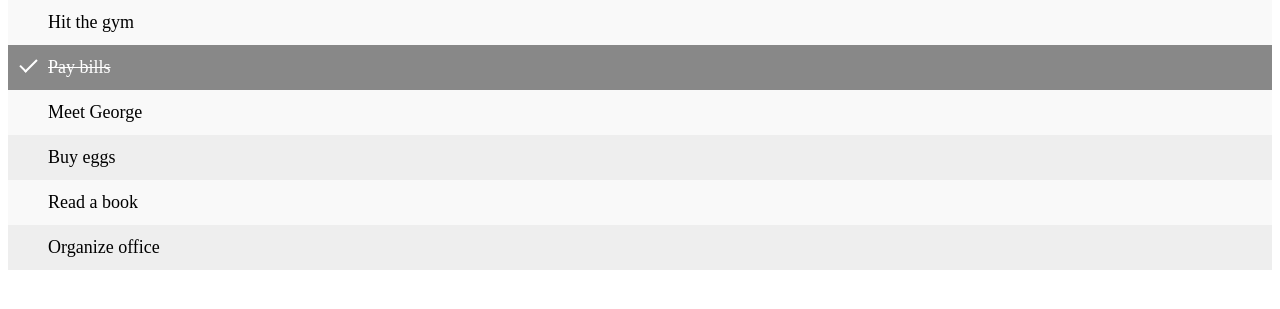
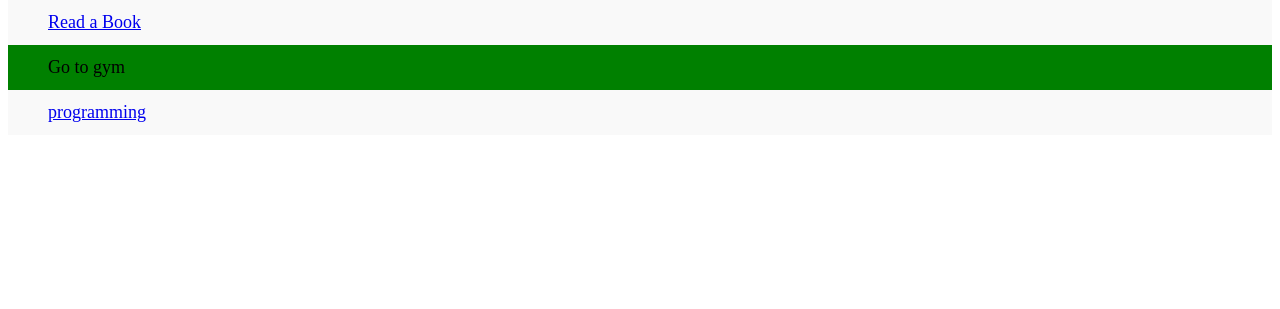
Before and after one commit to HYLLI/TodoList, a Django app: page / in a window 1280 px wide. Shown: the part 211-520 px from the top of the page. Run offline with Django 4.2, Linux system fonts and the light colour scheme; data comes from the database, SQL or seed files in the repository; both versions use the stored data as it was after the commit.

Commit message:
displaying database items

```diff
--- a/todolist/static/todolist/style.css
+++ b/todolist/static/todolist/style.css
@@ -113,3 +113,6 @@
   .addBtn:hover {
     background-color: #bbb;
   }
+  .tocompleted{
+    background-color: green;
+  }
--- a/todolist/templates/todolist/index.html
+++ b/todolist/templates/todolist/index.html
@@ -19,12 +19,16 @@
       </div>
 
       <ul id="myUL">
-        <li>Hit the gym</li>
-        <li class="checked">Pay bills</li>
-        <li>Meet George</li>
-        <li>Buy eggs</li>
-        <li>Read a book</li>
-        <li>Organize office</li>
+        {% for item in todolist %}
+            {% if item.completed %}
+              <li class="tocompleted">{{ item.text }}</li>
+            {% else %}
+              <a href="#">
+                <li>{{ item.text }}</li>
+              </a>
+            {% endif %}
+        {% endfor %}
+
       </ul>
 
 </body>
--- a/todolist/views.py
+++ b/todolist/views.py
@@ -1,6 +1,9 @@
 from django.shortcuts import render
+from .models import Todolist
 
 # Create your views here.
 
 def index(request):
-    return render(request, 'todolist/index.html')
+    todo_items = Todolist.objects.order_by('id')
+    context = {"todolist": todo_items}
+    return render(request, 'todolist/index.html', context)
```
Also changed, not shown: db.sqlite3.
